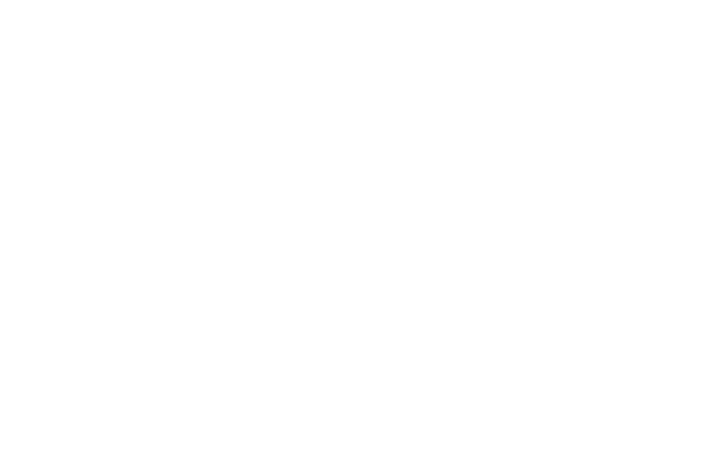
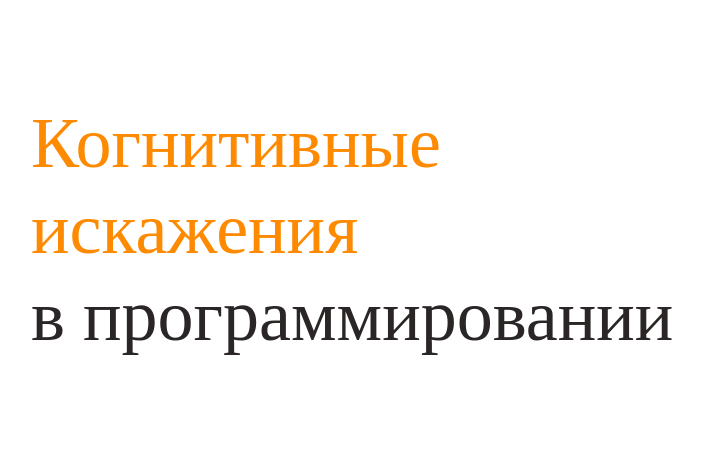
Before and after one commit to alyonashpr/layout-designer-project-58, a plain HTML site: page index.html in a window 1280 px wide. Shown: the whole page, without its empty margins (59-762 px from the left). Drawn offline with Linux system fonts and the light colour scheme; a web font is replaced by a local one.

Commit message:
added pictures + h1

```diff
--- a/index.html
+++ b/index.html
@@ -5,12 +5,25 @@
     <meta http-equiv="X-UA-Compatible" content="IE=edge">
     <meta name="viewport" content="width=device-width, initial-scale=1.0">
     <title>Document</title>
+
+    <link rel="stylesheet" href="/style.css">
+
+    <link rel="preconnect" href="https://fonts.googleapis.com">
+    <link rel="preconnect" href="https://fonts.gstatic.com" crossorigin>
+    <link href="https://fonts.googleapis.com/css2?family=Open+Sans:ital,wght@0,300;0,400;0,500;0,600;0,700;0,800;1,300;1,400;1,500;1,600;1,700;1,800&display=swap" rel="stylesheet">
+    <link href="https://fonts.googleapis.com/css2?family=Neucha&family=Open+Sans:ital,wght@0,300;0,400;0,500;0,600;0,700;0,800;1,300;1,400;1,500;1,600;1,700;1,800&display=swap" rel="stylesheet">
+
 </head>
 <body>
 <!-- HEADER -->
 
     <header>
-
+        <div class="container background">
+            <h1>
+            Когнитивные <br>искажения
+            <span class="h1-dark"> <br> в программировании</span>
+            </h1>
+        </div>
     </header>
 
 <!-- MAIN SECTION -->
--- a/style.css
+++ b/style.css
@@ -19,7 +19,7 @@
     --font-color: #2A2626;
 
     /* heading */
---line-height: 1.2em;
+    --heading-line-height: 1.2em;
     --h1-size:72px;
     --h2-size: 60px;
     --h3-size: 34px;
@@ -29,8 +29,13 @@
 }
 
 body {
-    margin: 0 auto;
+    margin: 0;
     padding: 0;
+    overflow-x: hidden;
+    font-family: var(--main-font);
+    font-size: var(--font-size);
+    font-weight: 400;
+    color: var(--font-color);
 }
 
 .container {
@@ -60,3 +65,37 @@ a {
     font-weight: inherit;
     font-size: inherit;
   }
+
+h1,
+h2,
+h3 {
+  z-index: 1;
+  color: var(--main);
+  font-family: var(--heading-font);
+  line-height: var(--heading-line-height);
+}
+
+
+  .background {
+    position: relative;
+  }
+
+
+  .background::before {
+    position: relative;
+    width: 100%;
+    height: 100%;
+    background-repeat: no-repeat;
+    background-size: cover;
+    opacity: 0.1;
+    background-image: url();
+  }
+
+  h1 {
+    font-size: var(--h1-size);
+
+  }
+
+  .h1-dark {
+    color: var(--dark);
+  }
```
Also changed, not shown: src/img/1block-img.png (added), src/img/background-pattern.png (added), src/img/img-distortion-of-novelty.png (added), src/img/img-hyperbolic-depreciation.png (added), src/img/img-ikea-effect.png (added), src/img/img-planning-error.png (added), src/img/img-premature-optimization.png (added). Lines whose indentation alone changed are shown as unchanged.
